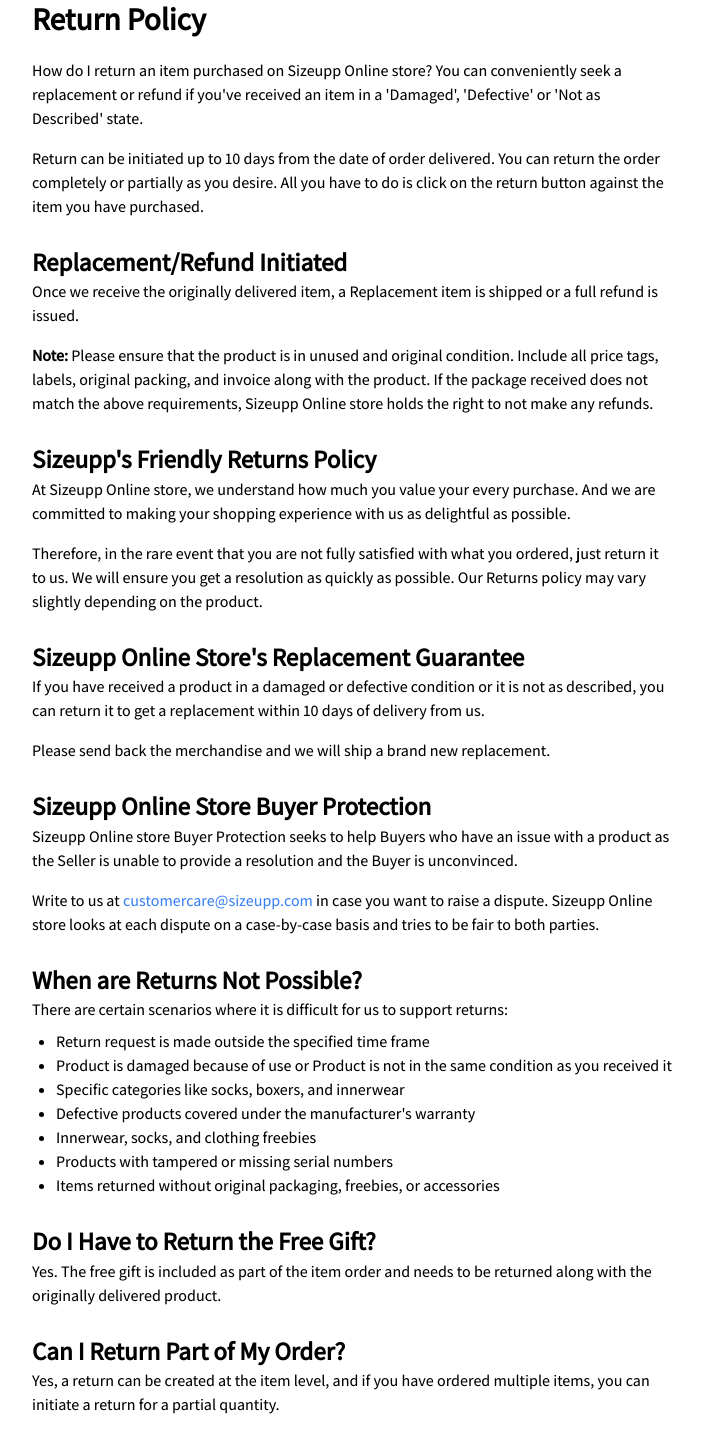
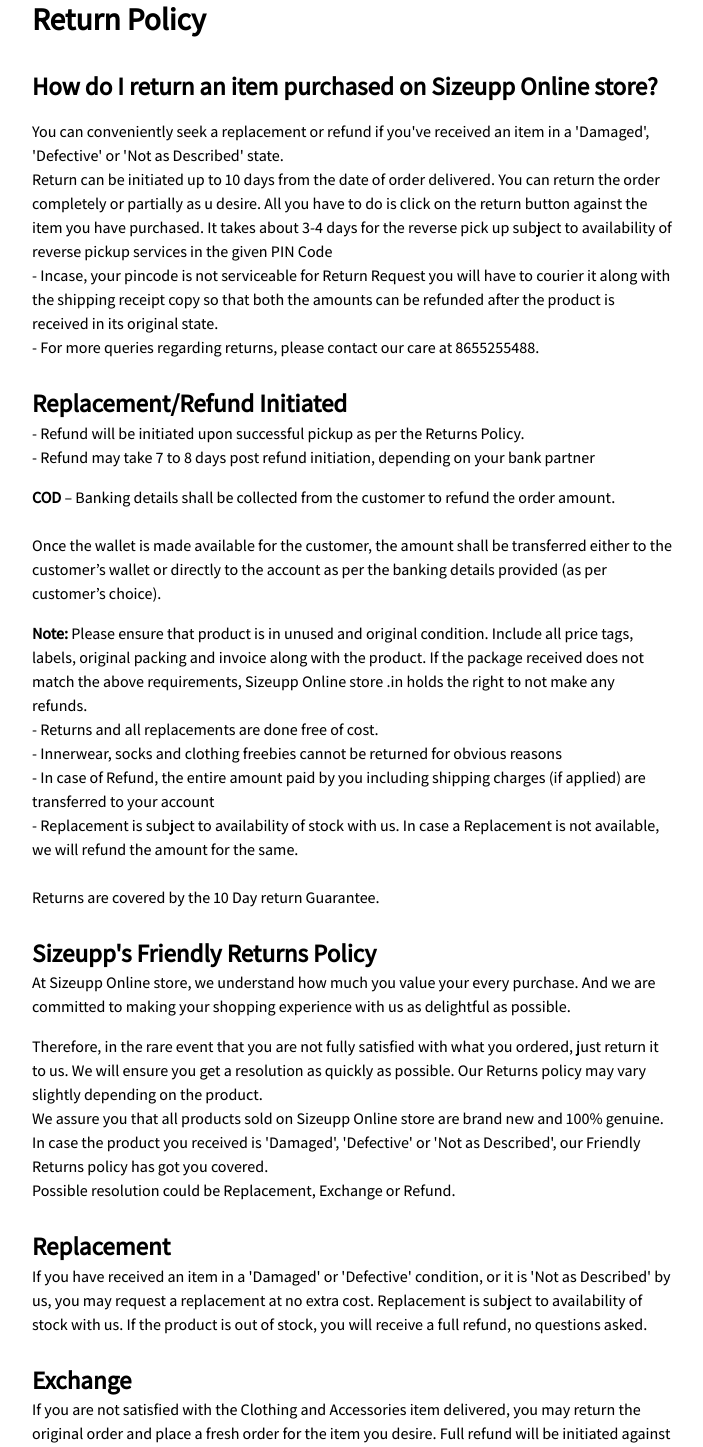
Before and after one commit to aayush-kumar-codes/sizeupp_frontend, a React (Vite) app: page /return-policy in a window 1280 px wide. Shown: the part 120-1567 px from the top of the page, without its empty margins (288-991 px from the left). Built offline with nearby package versions, Linux system fonts and the light colour scheme; no server answers.

Commit message:
Update Return Policy content

```diff
--- a/src/constants/ReturnPolicy.jsx
+++ b/src/constants/ReturnPolicy.jsx
@@ -5,12 +5,19 @@
     <div className="max-w-2xl mx-auto mt-8 p-4 my-5 mb-[6rem]">
       <h1 className="text-3xl font-bold mb-4">Return Policy</h1>
 
-      <p>
-        How do I return an item purchased on Sizeupp Online store? You can conveniently seek a replacement or refund if you've received an item in a 'Damaged', 'Defective' or 'Not as Described' state.
-      </p>
+      <h2 className="text-2xl font-bold mt-6">
+        How do I return an item purchased on Sizeupp Online store?
+      </h2>
 
       <p className="mt-4">
-        Return can be initiated up to 10 days from the date of order delivered. You can return the order completely or partially as you desire. All you have to do is click on the return button against the item you have purchased.
+        You can conveniently seek a replacement or refund if you've received an item in a 'Damaged', 'Defective' or 'Not as Described' state.<br />
+        Return can be initiated up to 10 days from the date of order delivered. You can return the order completely or
+        partially as u desire. All you have to do is click on the return button against the item you have purchased.
+        It takes about 3-4 days for the reverse pick up subject to availability of reverse pickup services in the given PIN Code
+        <br />
+        - Incase, your pincode is not serviceable for Return Request you will have to courier it along with the shipping receipt copy so that both the amounts can be refunded after the product is received in its original state.
+        <br />
+        - For more queries regarding returns, please contact our care at 8655255488.
       </p>
 
       {/* ... (Continue with the rest of the content) ... */}
@@ -18,11 +25,29 @@
       <h2 className="text-2xl font-bold mt-6">Replacement/Refund Initiated</h2>
 
       <p>
-        Once we receive the originally delivered item, a Replacement item is shipped or a full refund is issued.
+        - Refund will be initiated upon successful pickup as per the Returns Policy.
+        <br />
+        - Refund may take 7 to 8 days post refund initiation, depending on your bank partner
       </p>
 
       <p className="mt-4">
-        <strong>Note:</strong> Please ensure that the product is in unused and original condition. Include all price tags, labels, original packing, and invoice along with the product. If the package received does not match the above requirements, Sizeupp Online store holds the right to not make any refunds.
+        <strong>COD</strong> – Banking details shall be collected from the customer to refund the order amount.
+        <br />
+        <br />
+        Once the wallet is made available for the customer, the amount shall be transferred either to the customer’s wallet or directly to the account as per the banking details provided (as per customer’s choice).
+      </p>
+
+      <p className="mt-4">
+        <strong>Note:</strong> Please ensure that product is in unused and original condition. Include all price tags, labels, original packing and invoice along with the product. If the package received does not match the above requirements, Sizeupp Online store .in holds the right to not make any refunds.
+        <br />- Returns and all replacements are done free of cost.<br />
+        - Innerwear, socks and clothing freebies cannot be returned for obvious reasons
+        <br />
+        - In case of Refund, the entire amount paid by you including shipping charges (if applied) are transferred to your account
+        <br />
+        - Replacement is subject to availability of stock with us. In case a Replacement is not available, we will refund the amount for the same.
+        <br />
+        <br />
+        Returns are covered by the 10 Day return Guarantee.
       </p>
 
       {/* ... (Continue with the rest of the content) ... */}
@@ -35,11 +60,28 @@
 
       <p className="mt-4">
         Therefore, in the rare event that you are not fully satisfied with what you ordered, just return it to us. We will ensure you get a resolution as quickly as possible. Our Returns policy may vary slightly depending on the product.
+        <br />
+        We assure you that all products sold on Sizeupp Online store are brand new and 100% genuine. In case the product you received is 'Damaged', 'Defective' or 'Not as Described', our Friendly Returns policy has got you covered.
+        <br />
+        Possible resolution could be Replacement, Exchange or Refund.
       </p>
 
+
+      <h2 className="text-2xl font-bold mt-6">Replacement</h2>
+      <p>
+        If you have received an item in a 'Damaged' or 'Defective' condition, or it is 'Not as Described' by us, you may request a replacement at no extra cost.
+        Replacement is subject to availability of stock with us. If the product is out of stock, you will receive a full refund, no questions asked.
+
+      </p>
+
+
+      <h2 className="text-2xl font-bold mt-6">Exchange</h2>
+      <p>
+        If you are not satisfied with the Clothing and Accessories item delivered, you may return the original order and place a fresh order for the item you desire. Full refund will be initiated against the order that is returned.
+      </p>
       {/* ... (Continue with the rest of the content) ... */}
 
-      <h2 className="text-2xl font-bold mt-6">Sizeupp Online Store's Replacement Guarantee</h2>
+      <h2 className="text-2xl font-bold mt-6">What is Sizeupp Online store's Replacement Guarantee?</h2>
 
       <p>
         If you have received a product in a damaged or defective condition or it is not as described, you can return it to get a replacement within 10 days of delivery from us.
@@ -51,10 +93,12 @@
 
       {/* ... (Continue with the rest of the content) ... */}
 
-      <h2 className="text-2xl font-bold mt-6">Sizeupp Online Store Buyer Protection</h2>
+      <h2 className="text-2xl font-bold mt-6">
+        What is Sizeupp Online store Buyer Protection?
+      </h2>
 
       <p>
-        Sizeupp Online store Buyer Protection seeks to help Buyers who have an issue with a product as the Seller is unable to provide a resolution and the Buyer is unconvinced.
+      Sizeupp Online store Buyer Protection seeks to help Buyers who have an issue with a product as the Seller is unable to provide resolution and the Buyer is unconvinced.
       </p>
 
       <p className="mt-4">
@@ -107,7 +151,7 @@
       <ul className="list-disc ml-6 mt-2">
         <li>Seller cannot provide replacement</li>
         <li>In-line with Buyer Protection, when a dispute has been ruled in your favour</li>
-            </ul>
+      </ul>
 
       <h2 className="text-2xl font-bold mt-6">I have requested a replacement, when will I get it?</h2>
 
```
